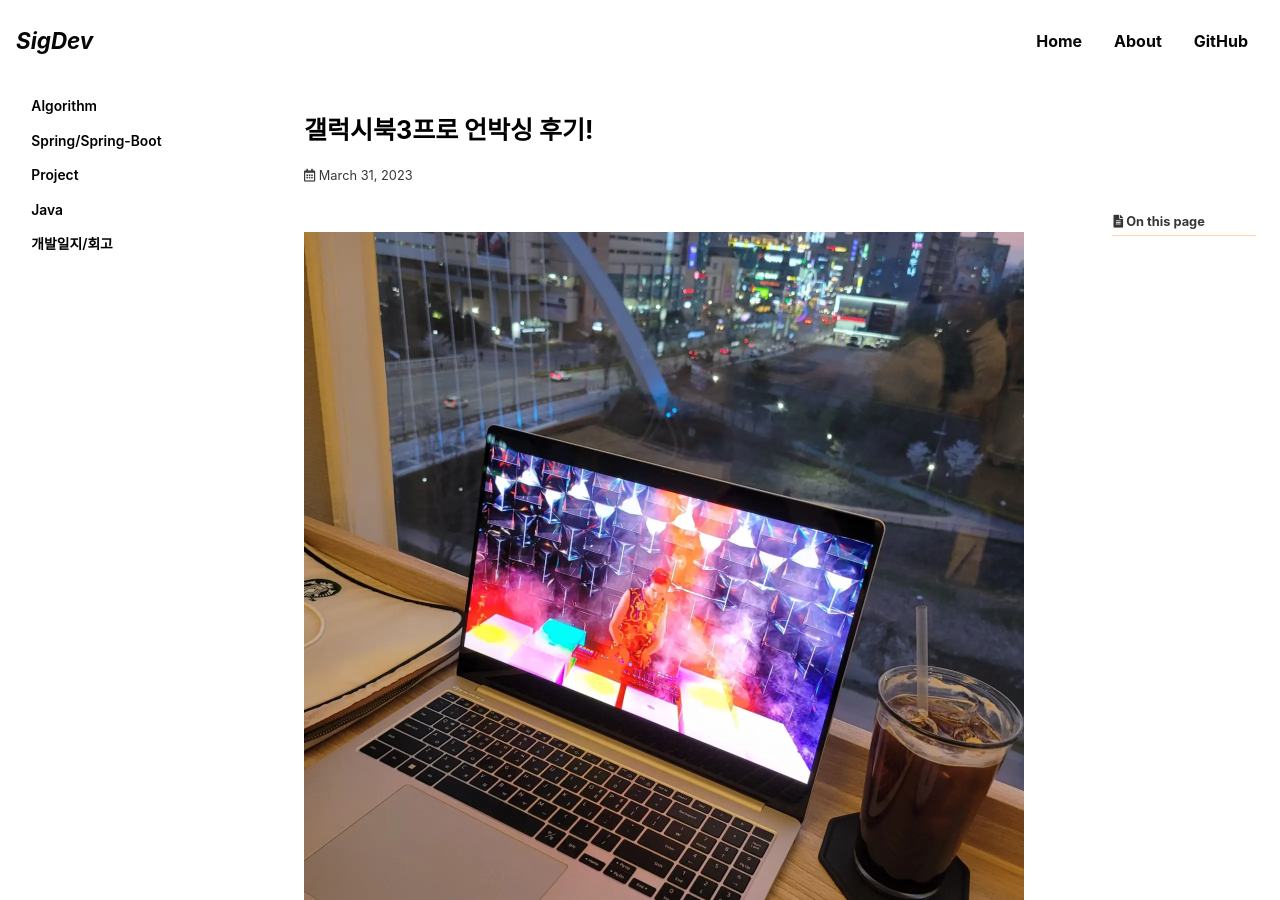
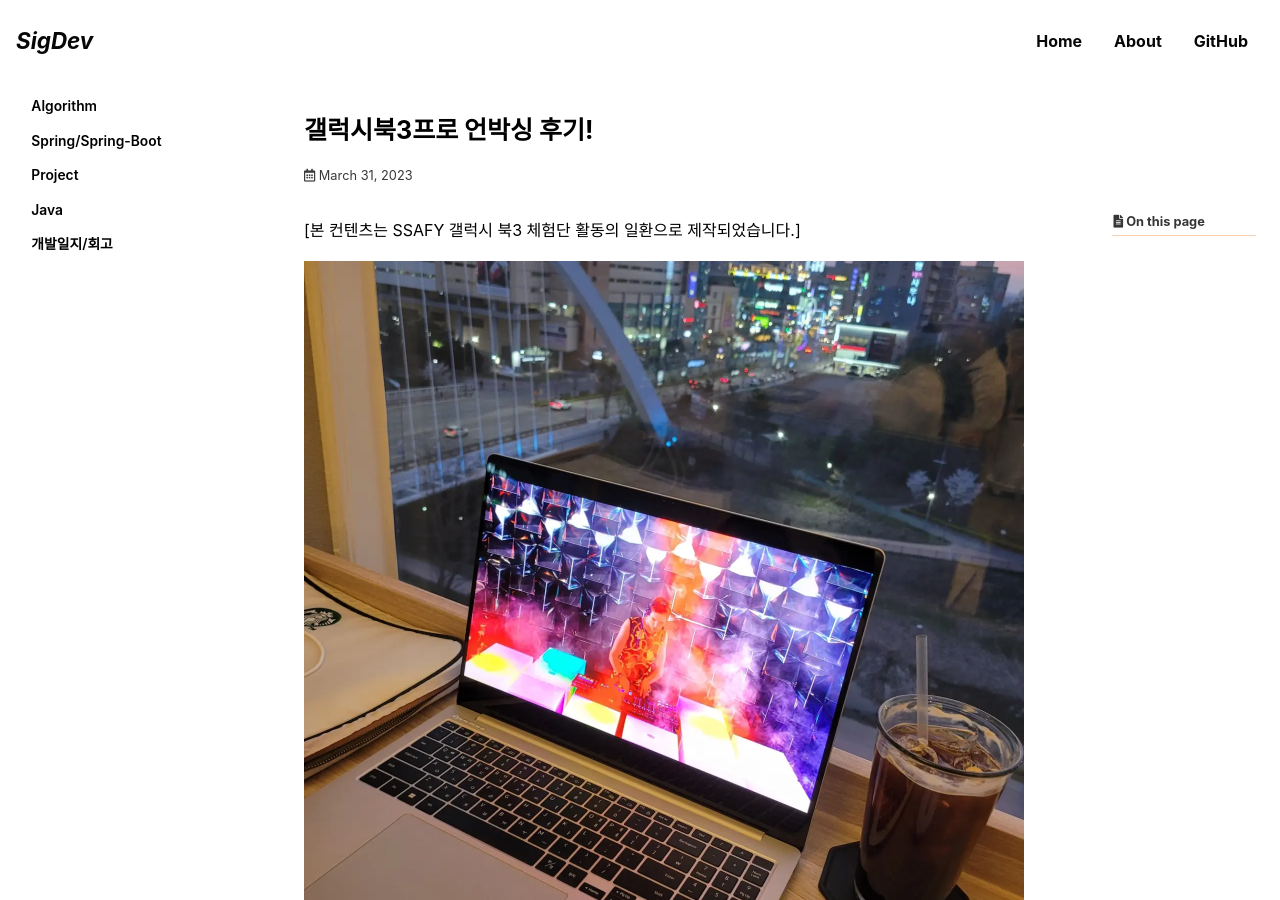
Before and after one commit to signalman/signalman.github.io, a Jekyll site: the page built from _posts/2023-03-31-review.md, in a window 1280 px wide and 900 px high. Built offline with Jekyll 4.4.1, drawn with Linux system fonts in a browser that asks for light colours; cached includes are drawn as plain includes; some web fonts are replaced; comment, search, counter and statistics services are not loaded.

Commit message:
공정위 문구 삽입

```diff
--- a/_posts/2023-03-31-review.md
+++ b/_posts/2023-03-31-review.md
@@ -1,10 +1,11 @@
 ---
 title: 갤럭시북3프로 언박싱 후기!
 categories:
-    - blog
+  - blog
 excerpt: 갤럭시북3프로, 언박싱, 후기
 ---
 
+[본 컨텐츠는 SSAFY 갤럭시 북3 체험단 활동의 일환으로 제작되었습니다.]
 ![img3](/assets/images/posts_img/reviewimg/IMG_20230331_201653_096.jpg)
 이번에 SSAFY 갤럭시북 체험단에 합격하게 되어 갤북3프로를 한달간 사용해보았습니다.!
 
```
